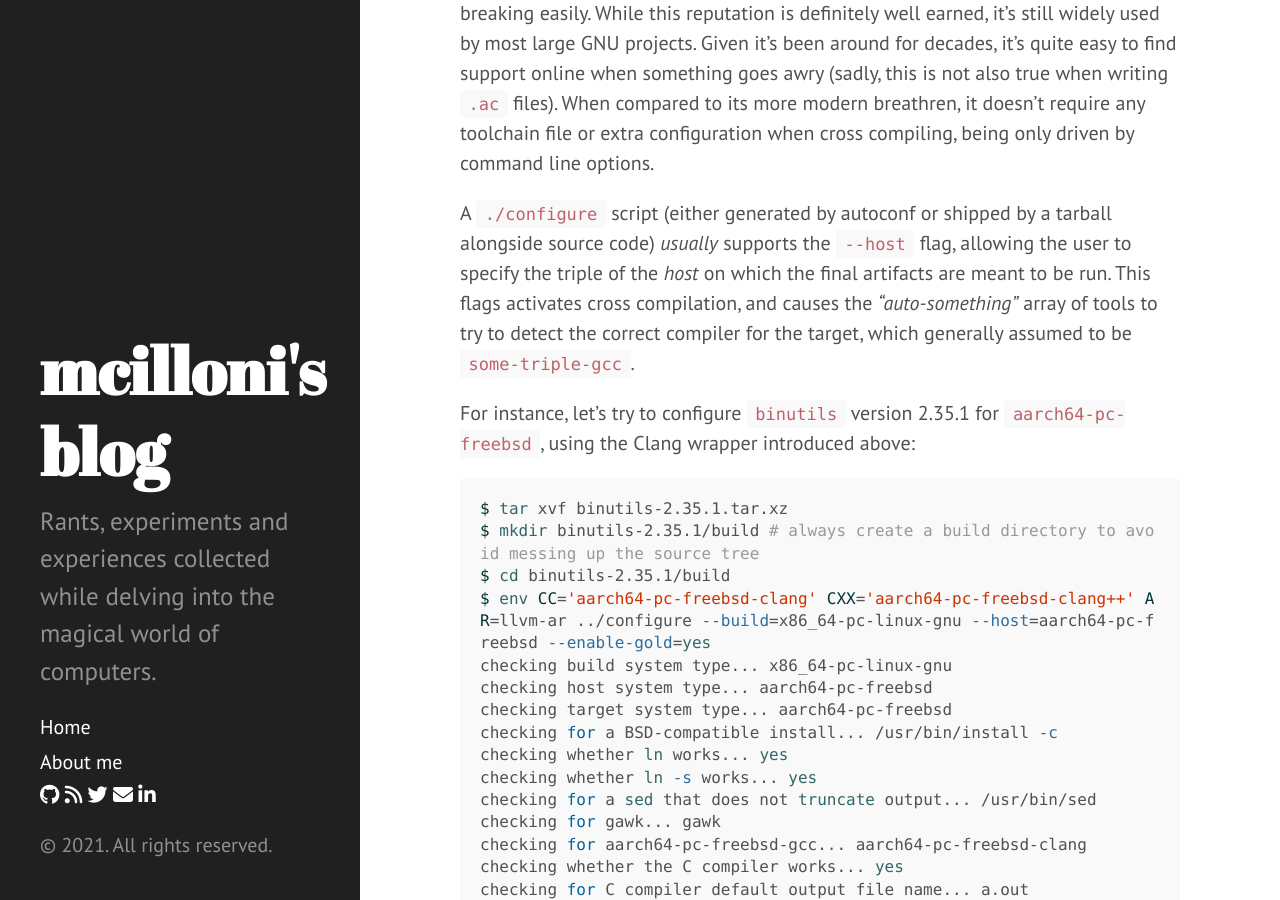
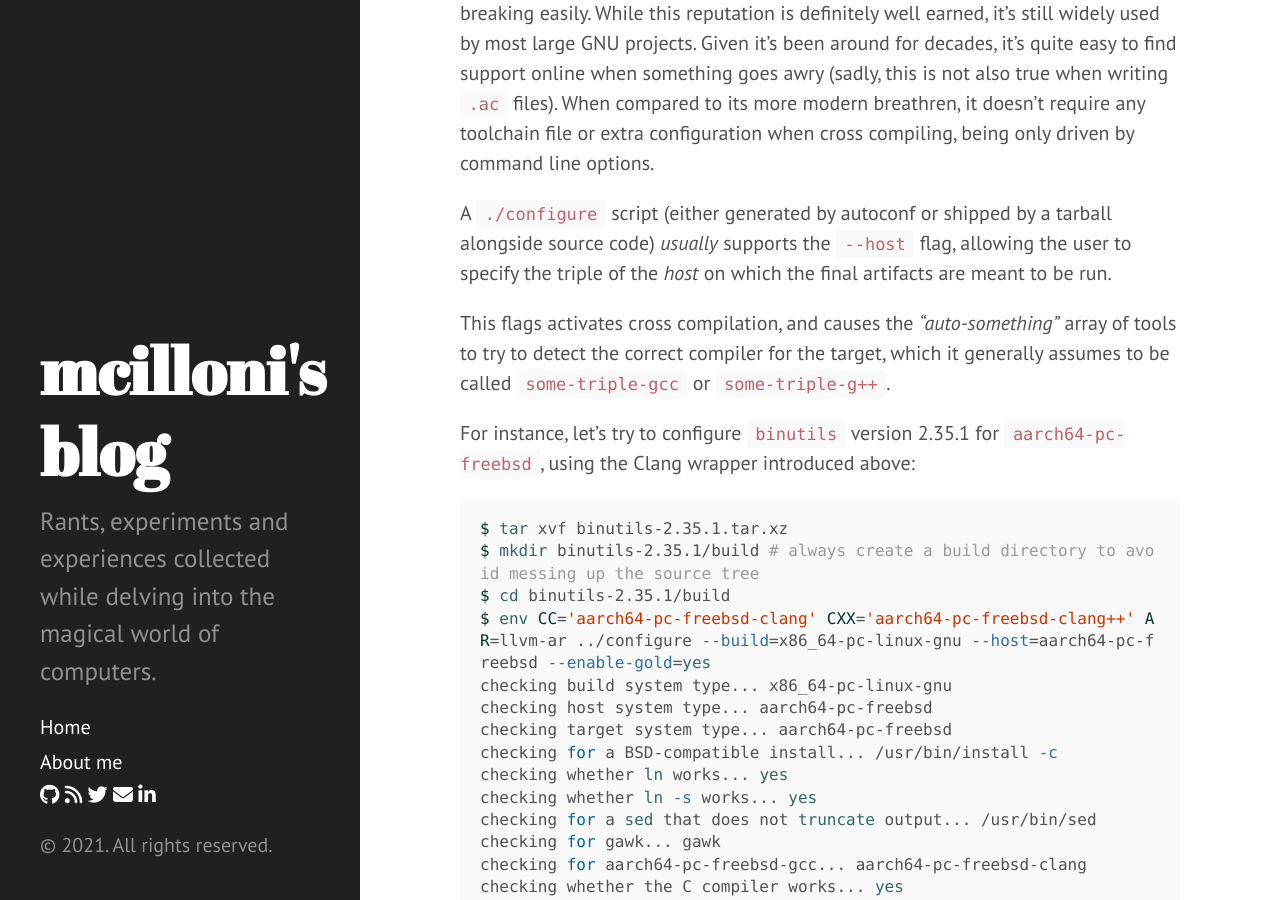
Before and after one commit to mcilloni/mcilloni.github.io, a Jekyll site: the page built from _posts/2021-02-09-cxx-cross-clang.md, in a window 1280 px wide and 900 px high, scrolled down 6546 px. Built offline with Jekyll 4.4.1, drawn with Linux system fonts in a browser that asks for light colours; nearby versions of some CDN libraries; comment, search, counter and statistics services are not loaded.

Commit message:
clang-cross: fix 3

```diff
--- a/_posts/2021-02-09-cxx-cross-clang.md
+++ b/_posts/2021-02-09-cxx-cross-clang.md
@@ -154,7 +154,9 @@ All of three support cross-compiling out of the box, albeit with some caveats.
 
 Over the years, Autotools has been famous for being horrendously clunky and breaking easily. While this reputation is definitely well earned, it's still widely used by most large GNU projects. Given it's been around for decades, it's quite easy to find support online when something goes awry (sadly, this is not also true when writing `.ac` files). When compared to its more modern breathren, it doesn't require any toolchain file or extra configuration when cross compiling, being only driven by command line options.
 
-A `./configure` script (either generated by autoconf or shipped by a tarball alongside source code) _usually_ supports the `--host` flag, allowing the user to specify the triple of the _host_ on which the final artifacts are meant to be run. This flags activates cross compilation, and causes the _"auto-something"_ array of tools to try to detect the correct compiler for the target, which generally assumed to be `some-triple-gcc`.
+A `./configure` script (either generated by autoconf or shipped by a tarball alongside source code) _usually_ supports the `--host` flag, allowing the user to specify the triple of the _host_ on which the final artifacts are meant to be run.
+
+This flags activates cross compilation, and causes the _"auto-something"_ array of tools to try to detect the correct compiler for the target, which it generally assumes to be called `some-triple-gcc` or `some-triple-g++`.
 
 For instance, let's try to configure `binutils` version 2.35.1 for `aarch64-pc-freebsd`, using the Clang wrapper introduced above:
 
```
